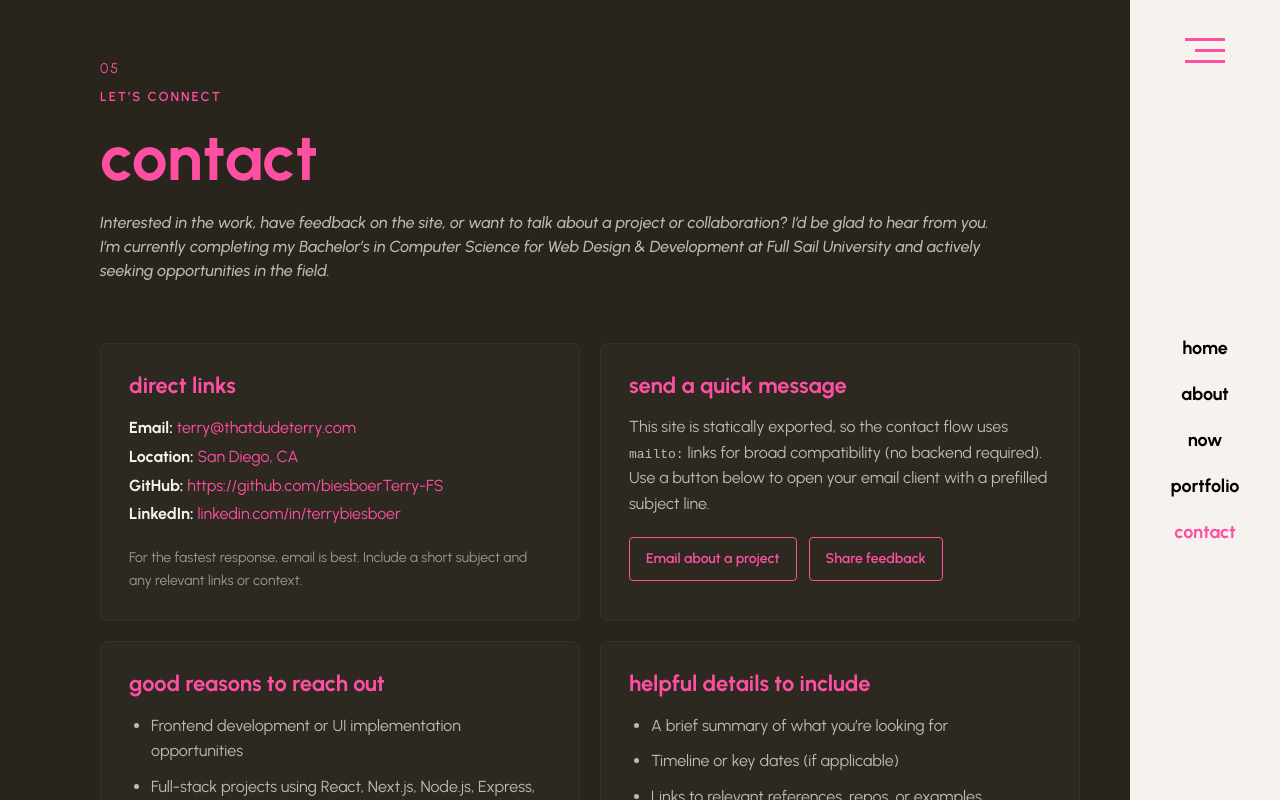
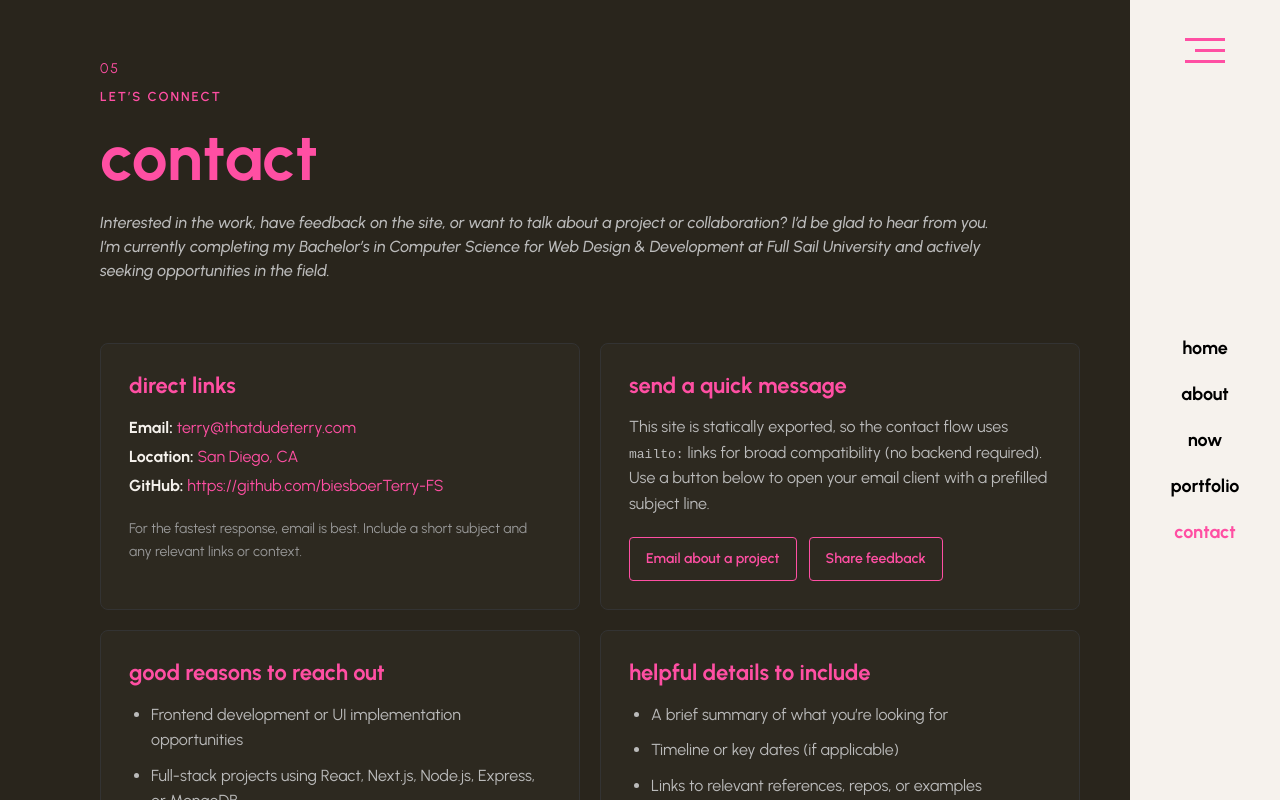
Before and after one commit to biesboerTerry-FS/thatDevTerry, a React (Create React App) app: page /contact in a window 1280 px wide. Shown: the top 800 px of the page. Built offline with nearby package versions, Linux system fonts and the light colour scheme.

Commit message:
Comment out LinkedIn references

```diff
--- a/src/data/projects.js
+++ b/src/data/projects.js
@@ -227,5 +227,5 @@ export const projects = [
 export const siteLinks = {
 	email: "terry@thatdudeterry.com",
 	github: "https://github.com/biesboerTerry-FS",
-	linkedin: "https://www.linkedin.com/in/terrybiesboer",
+	// linkedin: "https://www.linkedin.com/in/terrybiesboer",
 };
--- a/src/pages/Contact.js
+++ b/src/pages/Contact.js
@@ -67,7 +67,7 @@ const Contact = () => {
 								{siteLinks.github}
 							</a>
 						</li>
-						<li>
+						{/* <li>
 							<strong>LinkedIn:</strong>{" "}
 							<a
 								className="accentLink"
@@ -77,7 +77,7 @@ const Contact = () => {
 							>
 								linkedin.com/in/terrybiesboer
 							</a>
-						</li>
+						</li> */}
 					</ul>
 					<p className="cardNote">
 						For the fastest response, email is best. Include a short subject
```
